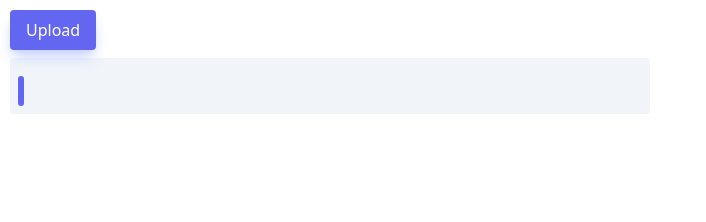
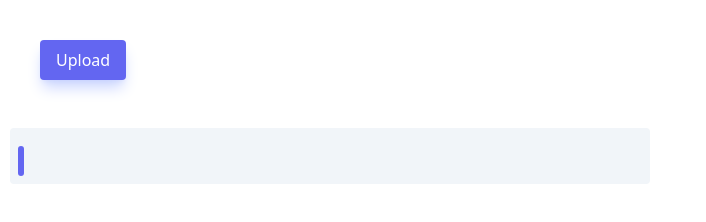
Before and after one commit to jucasoliveira/multitask_uploader, a website: page public/index.html in a window 1280 px wide. Shown: the whole page, without its empty margins (0-706 px from the left). Drawn offline with nearby package versions, Linux system fonts and the light colour scheme; files that its build step writes are made by us from their sources.

Commit message:
add changes on html

```diff
--- a/public/index.html
+++ b/public/index.html
@@ -25,17 +25,13 @@
       background-color: rgb(99 102 241 / var(--tw-bg-opacity));
     }
 
-    #button {
-      margin-left: 10px;
-      margin-top: 10px;
-    }
   </style>
 
 </head>
 
 <body>
 
-  <button onclick="move()" id="button" class="px-4 py-2 bg-indigo-500 outline-none rounded text-white shadow-indigo-200 shadow-lg font-medium active:shadow-none active:scale-95 hover:bg-indigo-600 focus:bg-indigo-600 focus:ring-2 focus:ring-indigo-600 focus:ring-offset-2 disabled:bg-gray-400/80 disabled:shadow-none disabled:cursor-not-allowed transition-colors duration-200">Upload</button>
+  <button onclick="move()" id="button" class="m-10 px-4 py-2 bg-indigo-500 outline-none rounded text-white shadow-indigo-200 shadow-lg font-medium active:shadow-none active:scale-95 hover:bg-indigo-600 focus:bg-indigo-600 focus:ring-2 focus:ring-indigo-600 focus:ring-offset-2 disabled:bg-gray-400/80 disabled:shadow-none disabled:cursor-not-allowed transition-colors duration-200">Upload</button>
 
   <div id="myProgress" class="p-2 bg-slate-100 rounded mt-2">
     <div id="myBar" class="rounded "></div>
```
